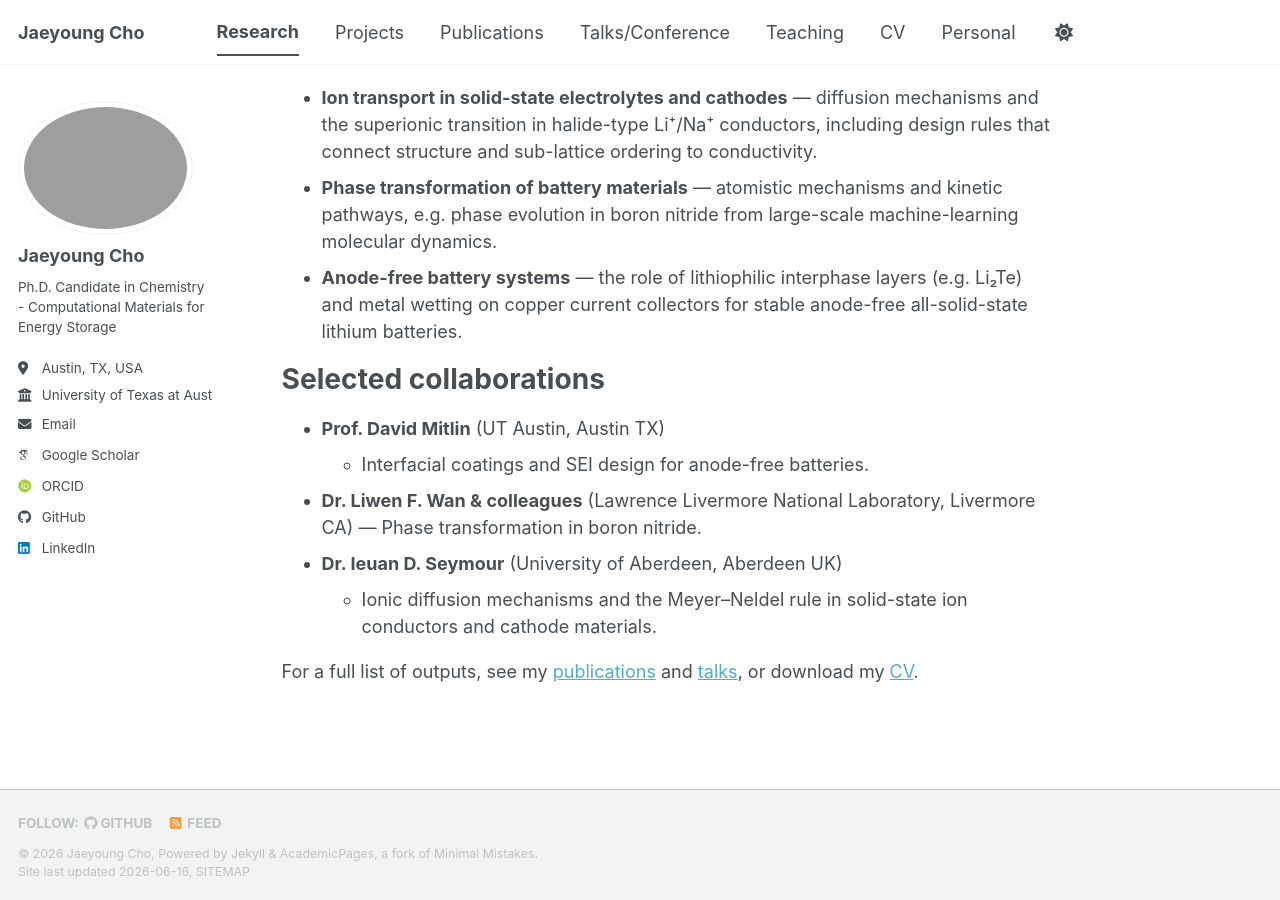
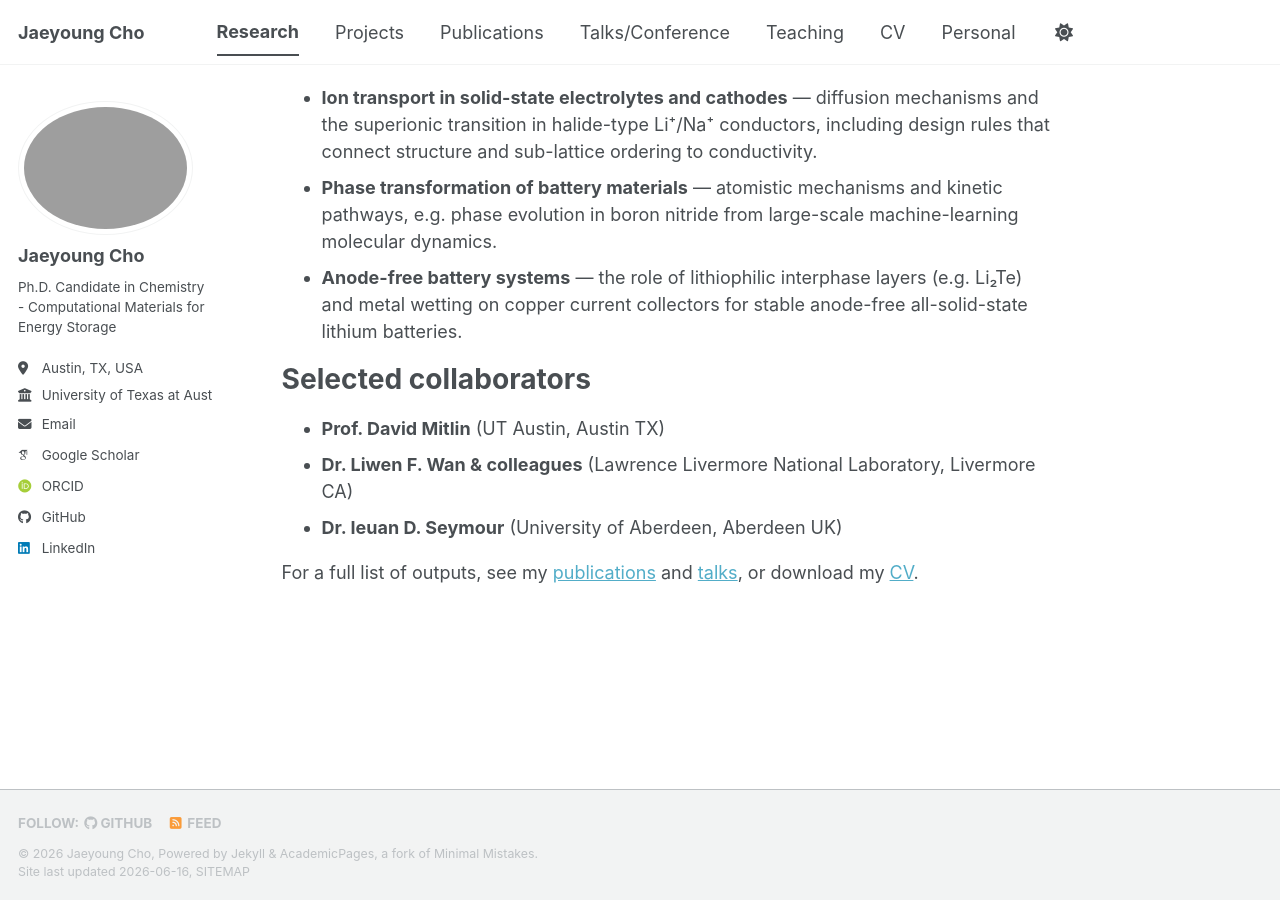
Before and after one commit to jycho5758/jycho5758.github.io, a Jekyll site: the page built from _pages/research.md, in a window 1280 px wide and 900 px high, scrolled down 702 px. Built offline with Jekyll 4.4.1, drawn with Linux system fonts in a browser that asks for light colours; some web fonts are replaced; a script bundle is joined from its source files by our own code; library files that are not in the unit come from our copies.

Commit message:
Update research.md

```diff
--- a/_pages/research.md
+++ b/_pages/research.md
@@ -23,13 +23,10 @@ I apply these methods to questions in solid-state batteries and related material
 - **Phase transformation of battery materials** — atomistic mechanisms and kinetic pathways, e.g. phase evolution in boron nitride from large-scale machine-learning molecular dynamics.
 - **Anode-free battery systems** — the role of lithiophilic interphase layers (e.g. Li₂Te) and metal wetting on copper current collectors for stable anode-free all-solid-state lithium batteries.
 
-Selected collaborations
+Selected collaborators
 ======
 - **Prof. David Mitlin** (UT Austin, Austin TX)
-  - Interfacial coatings and SEI design for anode-free batteries.
 - **Dr. Liwen F. Wan & colleagues** (Lawrence Livermore National Laboratory, Livermore CA)
-  — Phase transformation in boron nitride.
 - **Dr. Ieuan D. Seymour** (University of Aberdeen, Aberdeen UK)
-  - Ionic diffusion mechanisms and the Meyer–Neldel rule in solid-state ion conductors and cathode materials.
 
 For a full list of outputs, see my [publications](/publications/) and [talks](/talks/), or download my [CV](/cv/).
```
